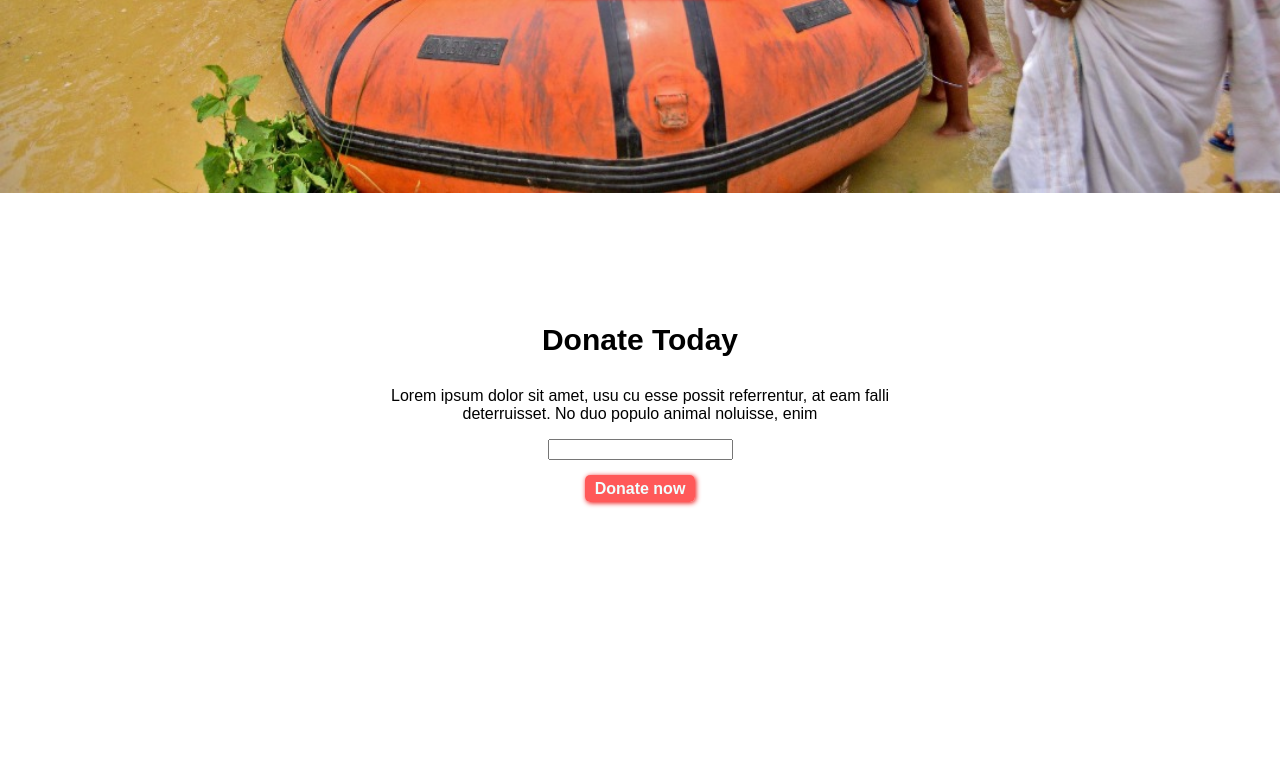
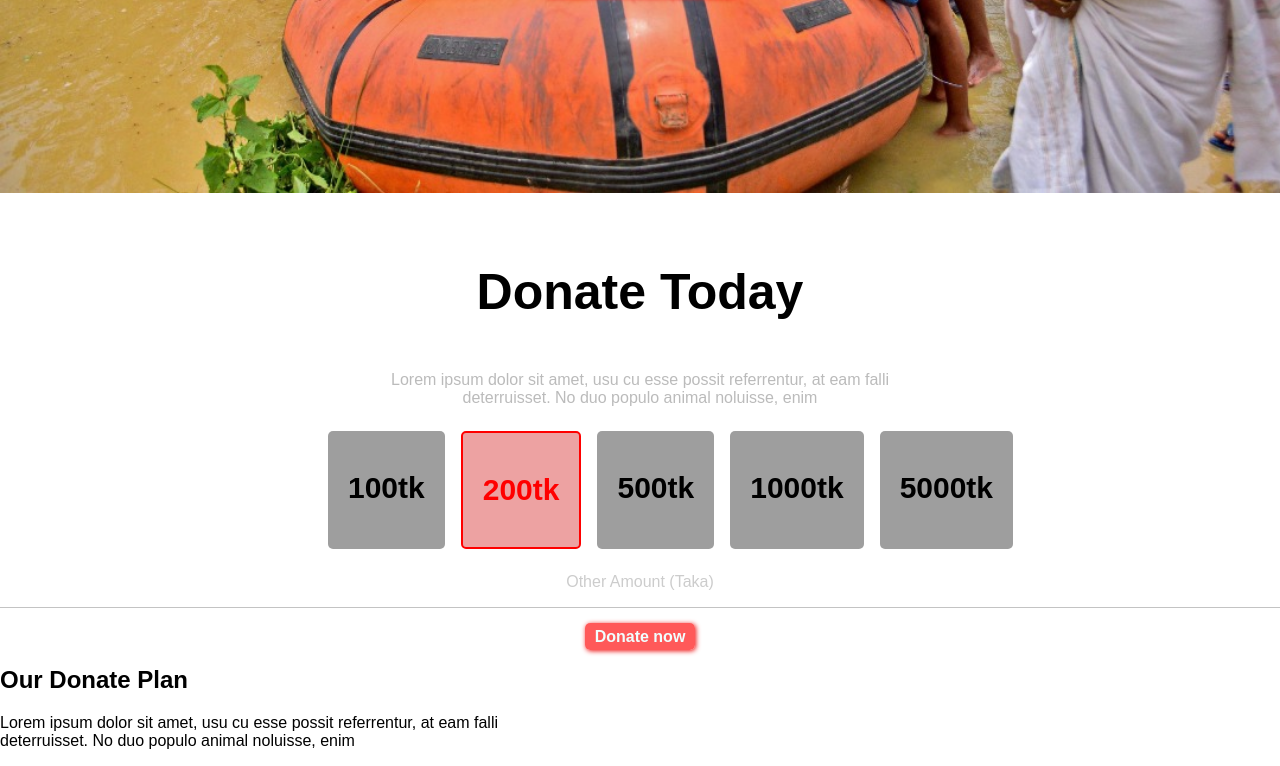
Before and after one commit to Greymist-WOLF/assignment-1, a plain HTML site: page index.html in a window 1280 px wide. Shown: the part 552-1318 px from the top of the page. Before the commit the page ends 1150 px from the top, so only its background shows below. Drawn offline with Linux system fonts and the light colour scheme.

Commit message:
third part

```diff
--- a/index.html
+++ b/index.html
@@ -22,15 +22,23 @@
 
     </section>
     <section>
-        <div id="text2">
-            <h3>
+        <div style="text-align:center ;" >
+            <h3 class="text2">
                 Donate Today
             </h3>
-            <p>
+            <p class="text3" style="color:rgb(187, 187, 187) ;">
                 Lorem ipsum dolor sit amet, usu cu esse possit referrentur, at eam falli <br>deterruisset. No duo populo animal noluisse, enim
             </p>
+            <div id="amount">
+                <h3 class="h3text">100tk</h3>
+                <h3 id="h3text2">200tk</h3>
+                <h3 class="h3text">500tk</h3>
+                <h3 class="h3text">1000tk</h3>
+                <h3 class="h3text">5000tk</h3>
+
+            </div>
             <div id="s2">
-                <input type="text">
+                <p>Other Amount (Taka)</p>
             </div>
             <div style="margin-top: 20px;">
                 <a class="button2" target="_blank" href="">Donate now</a>
@@ -38,5 +46,17 @@
 
         </div>
     </section>
+    <section>
+        <div>
+            <h2>Our Donate Plan</h2>
+            <p>Lorem ipsum dolor sit amet, usu cu esse possit referrentur, at eam falli <br>
+                deterruisset. No duo populo animal noluisse, enim</p>
+        </div>
+        <div id="s3">
+        <div id="s3.1"></div>
+        <div id="s3.2"></div>
+        <div id="s3.3"></div>
+        </div>
+    </section>
 </body>
 </html>
--- a/style.css
+++ b/style.css
@@ -35,10 +35,13 @@ h1{
     box-shadow: 1px 1px 5px rgb(238, 14, 14) ;
 
 }
-#text2{
-    text-align: center;
-    margin: 0%;
-    padding: 100px;
+.text2{
+    margin-top:70px;
+    padding: 0px;
+    font-size: 50px;
+
+}
+.text3{
 
 }
 h3{
@@ -52,7 +55,44 @@ h3{
     text-decoration: none;
     font-weight: 600;
     box-shadow: 1px 1px 5px rgb(238, 14, 14) ;
+
 }
 #s2{
+    border-bottom: 1px solid rgb(195, 195, 195);
+
+    color: rgb(204, 204, 204);
+}
+#amount{
+    display: flex;
+    text-align: center;
+    margin-left: 25%;
+
 
 }
+.h3text{
+    background-color: rgb(158, 158, 158);
+    padding: 40px 20px;
+    border-radius: 5px;
+    margin: 8px;
+
+}
+#h3text2{
+    background-color: rgb(237, 162, 162);
+    padding: 40px 20px;
+    border-radius: 5px;
+    margin: 8px;
+    border: 2px solid red;
+    color: red;
+}
+#s3{
+    display: flex;
+}
+#s3.1{
+
+}
+#s3.2{
+
+}
+#s3.3{
+
+}
```
